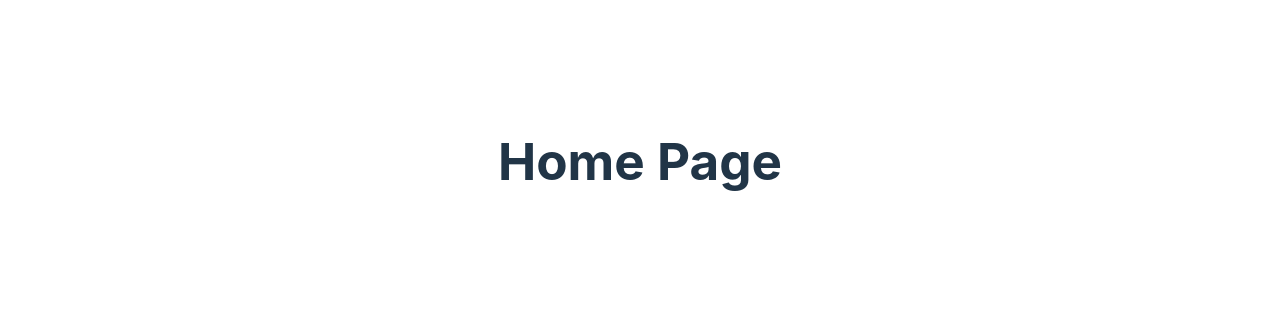
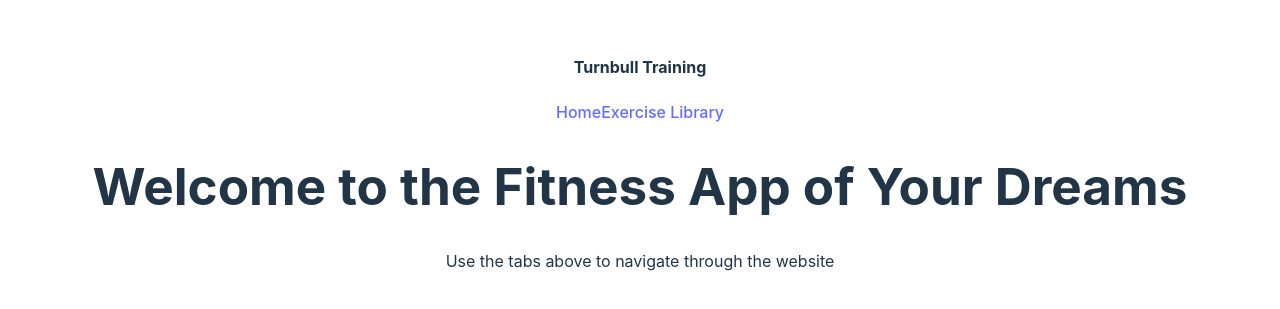
Before and after one commit to cturnbull19/PERN-Project, a React (Vite) app in the folder client/client-side/: page / in a window 1280 px wide. Shown: the part 239-548 px from the top of the page. Built offline with nearby package versions, Linux system fonts and the light colour scheme.

Commit message:
added a few things to just get something on the website

```diff
--- a/client/client-side/src/App.jsx
+++ b/client/client-side/src/App.jsx
@@ -3,7 +3,12 @@ import './App.css'
 import './index.css'
 import React from 'react'
 import { Routes, Route } from 'react-router-dom'
-
+import Navigations from './components/Navigations'
+//import Login from './components/Login'
+//import Register from './components/Register'
+//import Account from './components/Account'
+//import SingleExercise from './components/SingleExercise'
+import Exercises from './components/Exercises'
 
 function App() {
   const [token, setToken] = useState(null)
@@ -11,7 +16,20 @@ function App() {
   return (
     <>
       <div>
-        <h1>Home Page</h1>
+        <h4>Turnbull Training</h4>
+        <Navigations token={token}/>
+      </div>
+      <div>
+        <Routes>
+          <Route path='/' element = {
+            <div>
+              <h1>Welcome to the Fitness App of Your Dreams</h1>
+              <p>Use the tabs above to navigate through the website</p>
+            </div>
+          }>
+          </Route>
+          <Route path='/exercises' element = { <Exercises />}></Route>
+        </Routes>
       </div>
     </>
   )
--- a/client/client-side/src/components/Exercises.jsx
+++ b/client/client-side/src/components/Exercises.jsx
@@ -0,0 +1,12 @@
+import React from 'react'
+import { Link } from 'react-router-dom'
+
+const Exercises = () => {
+    return (
+        <>
+        <h1>Exercise Library</h1>
+        </>
+    )
+}
+
+export default Exercises
--- a/client/client-side/src/components/Navigations.jsx
+++ b/client/client-side/src/components/Navigations.jsx
@@ -0,0 +1,24 @@
+import { Link, useNavigate } from 'react-router-dom'
+import '../index.css'
+import { updateToken } from '../actions/actionsSlice'
+import { useDispatch, useSelector } from 'react-redux'
+
+const Navigations = () => {
+    const navigate = useNavigate();
+    const dispatch = useDispatch();
+    const token = useSelector((it) => it.actionsSlice.token);
+
+    //const handleLogOut = () => {
+        //dispatch(updateToken(''))
+        //navigate('/login')
+    //}
+
+    return (
+        <div className='navBar'>
+            <Link to='/'>Home</Link>
+            <Link to='/exercises'>Exercise Library</Link>
+        </div>
+    )
+};
+
+export default Navigations
```
